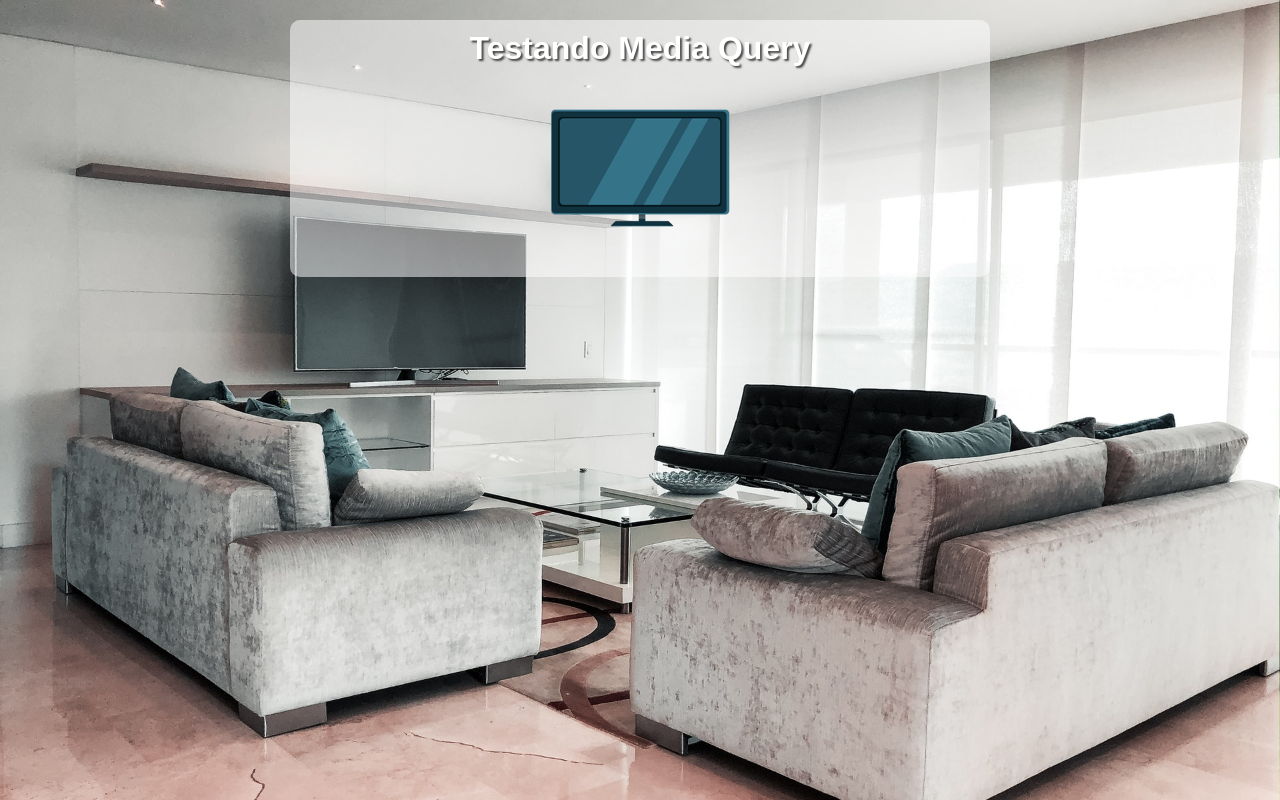
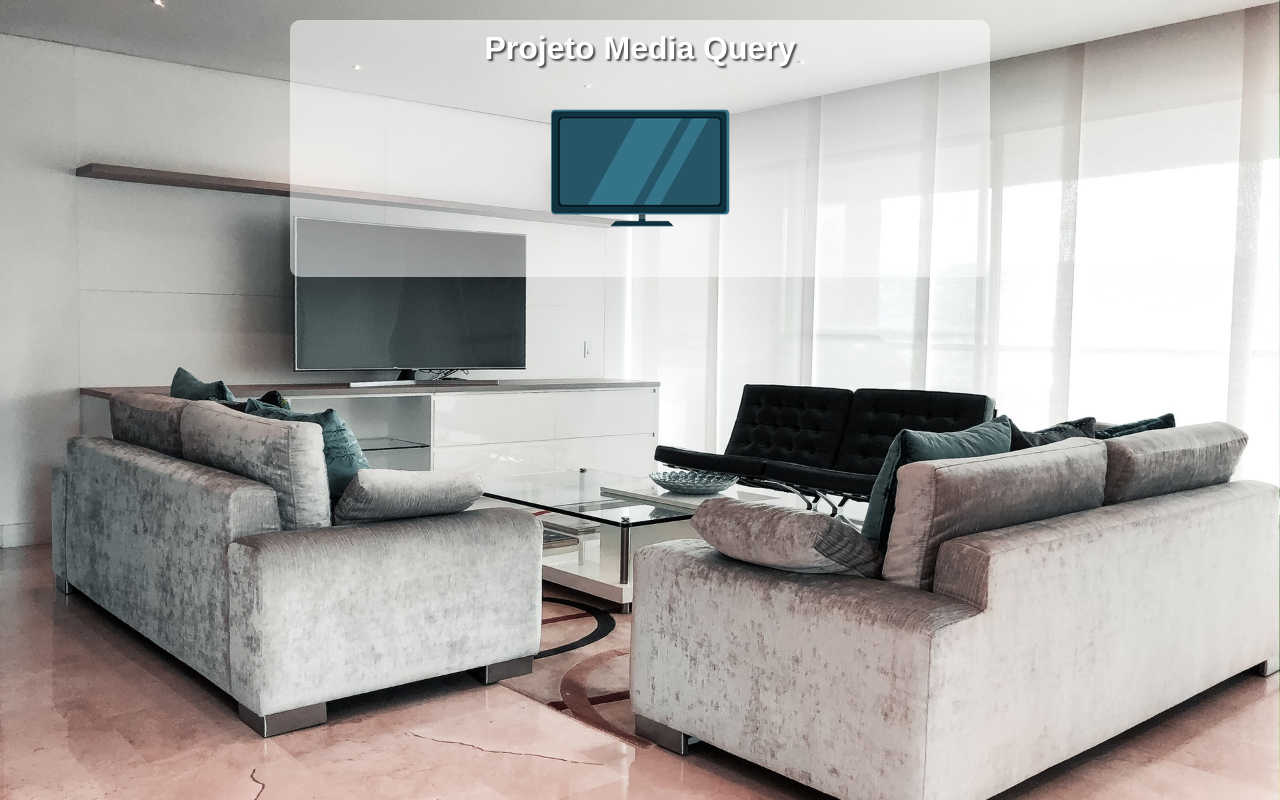
Before and after one commit to gabrielferroni/projeto-mediaquery, a plain HTML site: page index.html in a window 1280 px wide. Drawn offline with Linux system fonts and the light colour scheme.

Commit message:
mudando titulo

```diff
--- a/index.html
+++ b/index.html
@@ -10,7 +10,7 @@
 </head>
 <body>
     <main>
-        <h1>Testando Media Query</h1>
+        <h1>Projeto Media Query</h1>
         <img id="phone"src="imagens/icon-phone.png" alt="Acessando via smartphone">
         <img  id="tablet"src="imagens/icon-tablet.png" alt="Acessando via tablet">
         <img  id="print"src="imagens/icon-print.png" alt="Versão para impressão">
```
